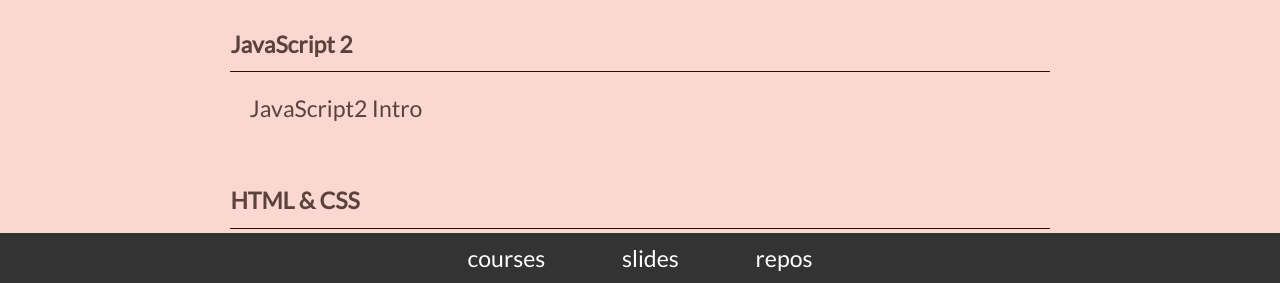
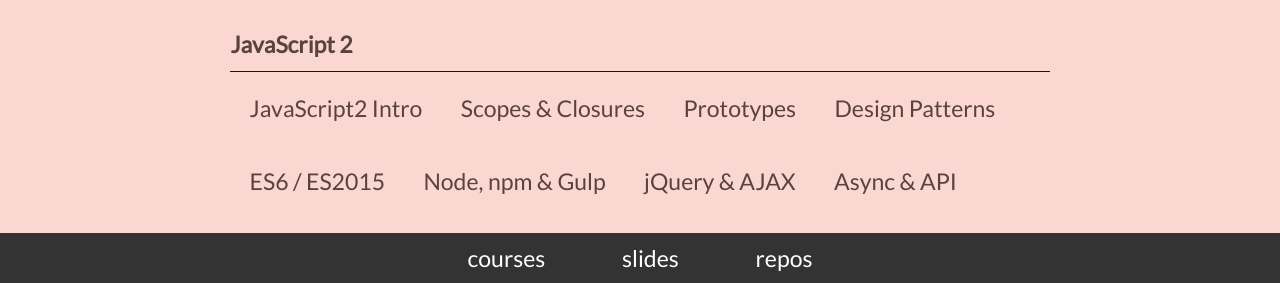
Before and after one commit to FEND16/fend16.github.io, a website: page index.html in a window 1280 px wide. Shown: the part 517-800 px from the top of the page. Drawn offline with Linux system fonts and the light colour scheme; no server answers.

Commit message:
Update index with links

```diff
--- a/index.html
+++ b/index.html
@@ -31,7 +31,15 @@
 			</header>
 			<h4>JavaScript 2</h4>
 			<div class="linklist">
-				<a href="https://github.com/FEND16">JavaScript2 Intro</a>
+				<a href="https://fend16.github.io/slides/javaScript2/js_intro.html">JavaScript2 Intro</a>
+				<a href="https://fend16.github.io/slides/javascript2/scope_closures.html">Scopes & Closures</a>
+				<a href="https://fend16.github.io/slides/javascript2/prototypes.html">Prototypes</a>
+				<a href="https://fend16.github.io/slides/javascript2/design_patterns.html">Design Patterns</a>
+				<a href="https://fend16.github.io/slides/javascript2/es6.html">ES6 / ES2015</a>
+				<a href="https://fend16.github.io/slides/javascript2/node.html">Node, npm & Gulp</a>
+				<a href="https://fend16.github.io/slides/javascript2/jquery_ajax.html">jQuery & AJAX</a>
+				<a href="https://fend16.github.io/slides/javascript2/async.html">Async & API</a>
+				<a href="https://fend16.github.io/slides/javascript2/javascript.html">JavaScript summary</a>
 			</div>
 			<h4>HTML & CSS</h4>
 			<div class="linklist">
```
